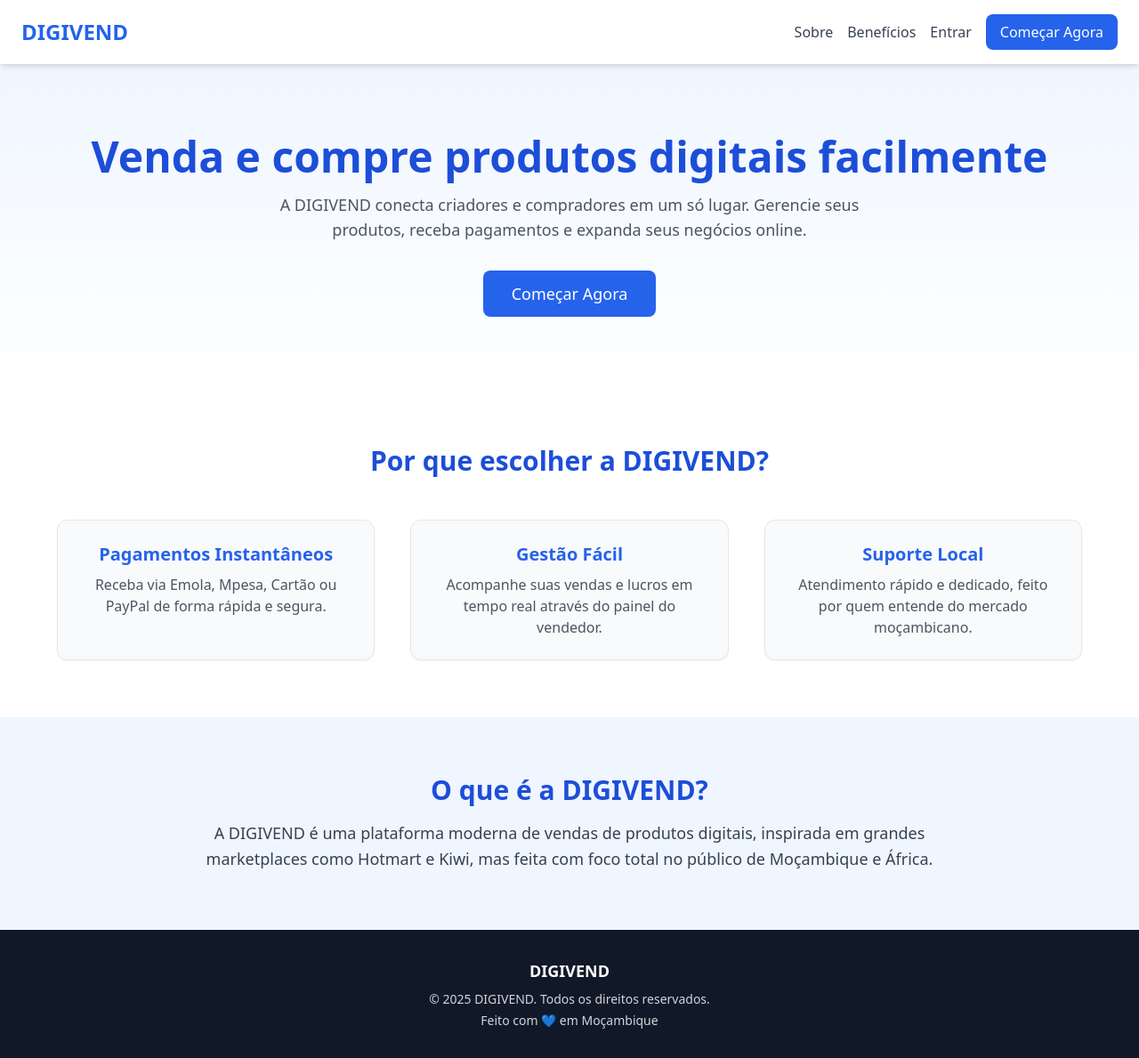
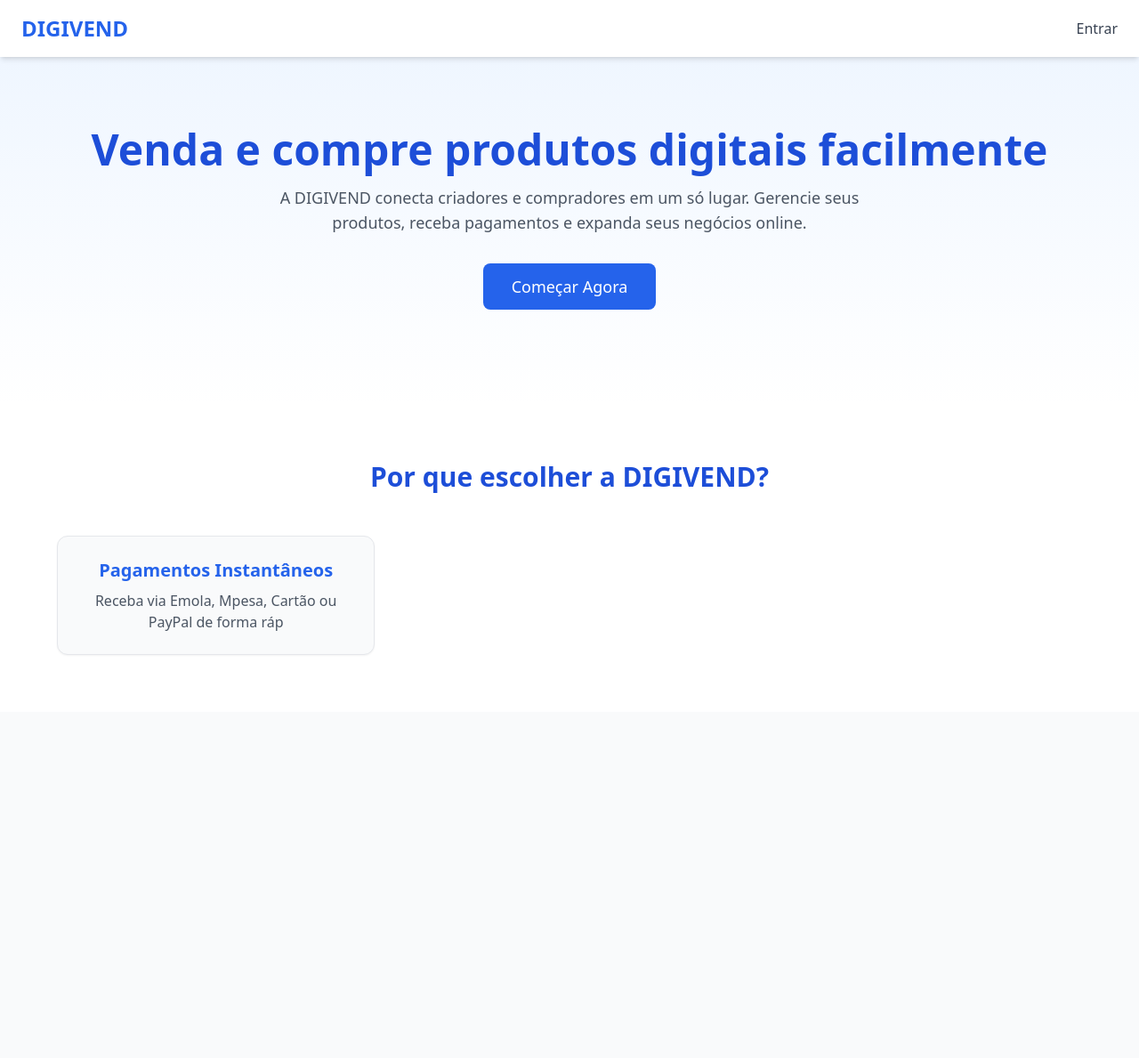
Before and after one commit to Digitalmarketmz/digivend, a website: page index.html in a window 1280 px wide. Shown: the whole page at 89% size. After the commit the page ends 800 px from the top, so only its background shows below. Drawn offline with nearby package versions, Linux system fonts and the light colour scheme.

Commit message:
Atualizar navbar: deixar apenas logo e botão Entrar

```diff
--- a/index.html
+++ b/index.html
@@ -8,15 +8,12 @@
 </head>
 <body class="bg-gray-50 text-gray-800 flex flex-col min-h-screen">
 
-  <!-- Navbar -->
+  <!-- Navbar simplificada -->
   <header class="flex justify-between items-center px-6 py-4 bg-white shadow-md sticky top-0 z-50">
     <h1 class="text-2xl font-bold text-blue-600">DIGIVEND</h1>
-    <nav class="flex flex-wrap items-center space-x-4">
-      <a href="#sobre" class="text-gray-700 hover:text-blue-600 transition">Sobre</a>
-      <a href="#beneficios" class="text-gray-700 hover:text-blue-600 transition">Benefícios</a>
-      <a href="login.html" class="text-gray-700 hover:text-blue-600 transition">Entrar</a>
-      <a href="cadastro.html" class="bg-blue-600 text-white px-4 py-2 rounded-lg hover:bg-blue-700 transition">Começar Agora</a>
-    </nav>
+    <div class="flex items-center space-x-4">
+      <a href="login.html" class="text-gray-700 hover:text-blue-600 font-medium transition">Entrar</a>
+    </div>
   </header>
 
   <!-- Hero Section -->
@@ -39,37 +36,4 @@
     <div class="grid sm:grid-cols-1 md:grid-cols-3 gap-10 max-w-6xl mx-auto">
       <div class="bg-gray-50 border rounded-xl p-6 shadow-sm text-center hover:shadow-md transition">
         <h4 class="text-xl font-semibold mb-2 text-blue-600">Pagamentos Instantâneos</h4>
-        <p class="text-gray-600">Receba via Emola, Mpesa, Cartão ou PayPal de forma rápida e segura.</p>
-      </div>
-      <div class="bg-gray-50 border rounded-xl p-6 shadow-sm text-center hover:shadow-md transition">
-        <h4 class="text-xl font-semibold mb-2 text-blue-600">Gestão Fácil</h4>
-        <p class="text-gray-600">Acompanhe suas vendas e lucros em tempo real através do painel do vendedor.</p>
-      </div>
-      <div class="bg-gray-50 border rounded-xl p-6 shadow-sm text-center hover:shadow-md transition">
-        <h4 class="text-xl font-semibold mb-2 text-blue-600">Suporte Local</h4>
-        <p class="text-gray-600">Atendimento rápido e dedicado, feito por quem entende do mercado moçambicano.</p>
-      </div>
-    </div>
-  </section>
-
-  <!-- Sobre -->
-  <section id="sobre" class="py-16 px-6 bg-blue-50">
-    <div class="max-w-4xl mx-auto text-center">
-      <h3 class="text-3xl font-bold text-blue-700 mb-4">O que é a DIGIVEND?</h3>
-      <p class="text-gray-700 leading-relaxed text-lg">
-        A DIGIVEND é uma plataforma moderna de vendas de produtos digitais,
-        inspirada em grandes marketplaces como Hotmart e Kiwi, mas feita com foco
-        total no público de Moçambique e África.
-      </p>
-    </div>
-  </section>
-
-  <!-- Rodapé -->
-  <footer class="bg-gray-900 text-gray-300 py-8 text-center mt-auto">
-    <h4 class="text-lg font-semibold text-white">DIGIVEND</h4>
-    <p class="text-sm mt-2">© 2025 DIGIVEND. Todos os direitos reservados.</p>
-    <p class="text-sm mt-1">Feito com 💙 em Moçambique</p>
-  </footer>
-
-</body>
-</html>
+        <p class="text-gray-600">Receba via Emola, Mpesa, Cartão ou PayPal de forma ráp
```
